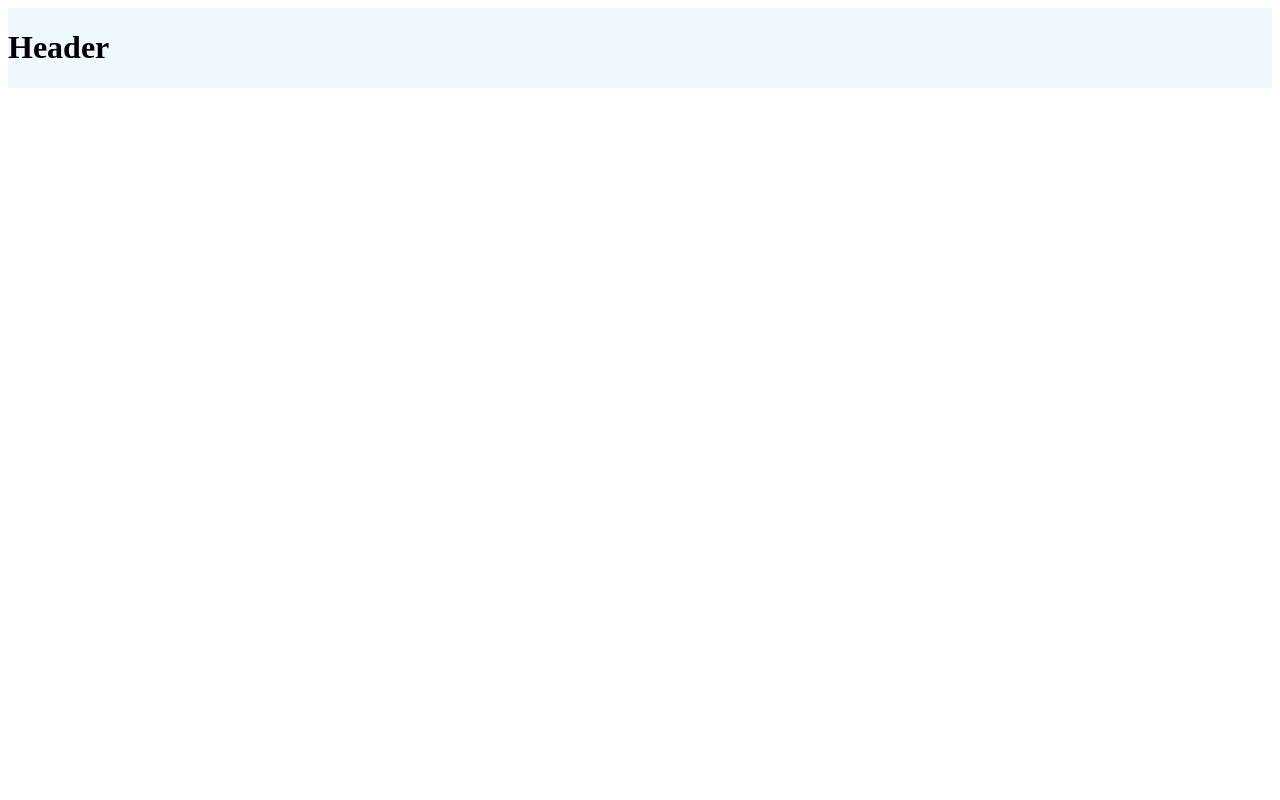
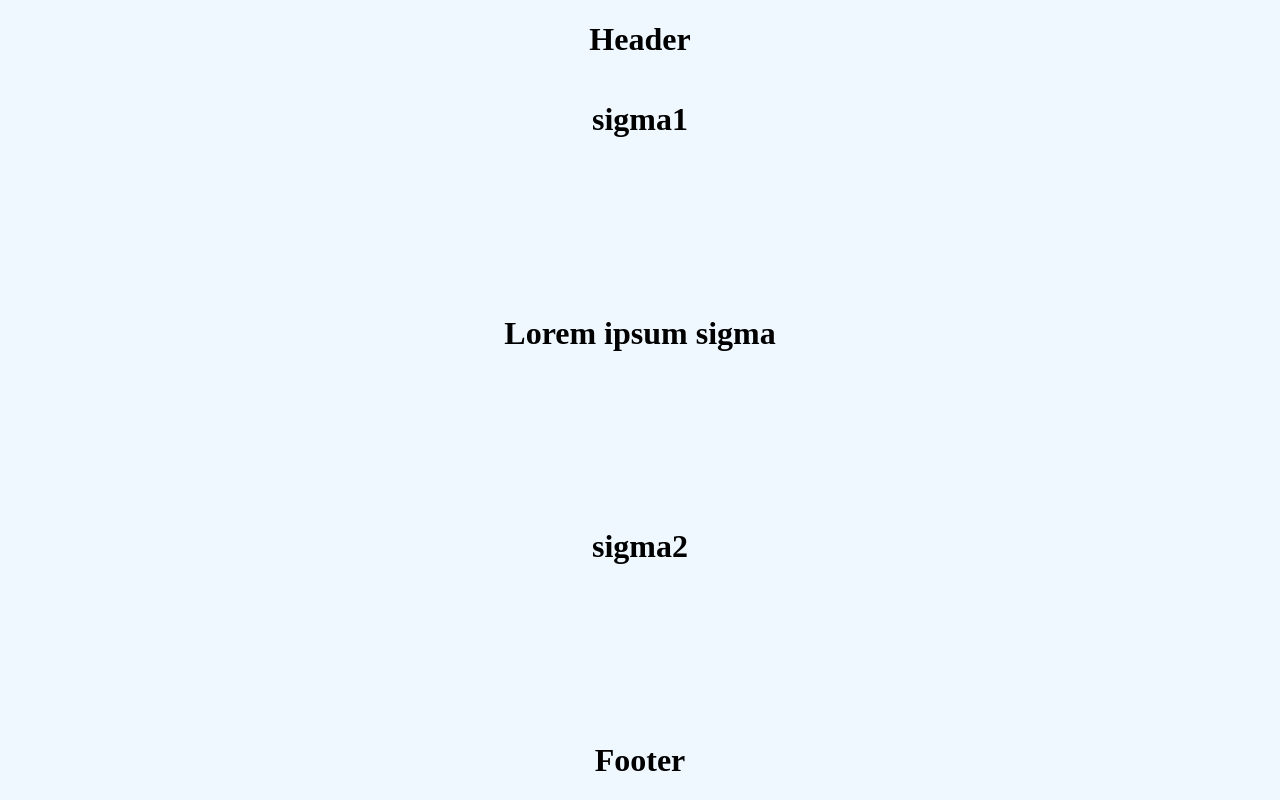
Before and after one commit to kpasic/flexbox-projekat, a plain HTML site: page index.html in a window 1280 px wide. Drawn offline with Linux system fonts and the light colour scheme.

Commit message:
Implement basic flex styling

```diff
--- a/index.html
+++ b/index.html
@@ -11,12 +11,16 @@
                 <h1>Header</h1>
             </div>
             <div class="content">
-                <div class="side"></div>
-                <div class="main"></div>
-                <div class="side"></div>
+                <div class="side"><h1>sigma1</h1></div>
+                <div class="main">
+                    <h1>Lorem ipsum sigma</h1>
+                </div>
+                <div class="side">
+                    <h1>sigma2</h1>
+                </div>
             </div>
             <div class="footer">
-
+                <h1>Footer</h1>
             </div>
         </div>
     </body>
--- a/style.css
+++ b/style.css
@@ -1,9 +1,25 @@
 *{
     box-sizing: border-box;
 }
+html,body{
+    padding: 0;
+    margin: 0;
+    height: 100%;
+}
 
 .container{
-    width: 100%;
-    display:flex;
+    height: 100%;
+    display: flex;
+    flex-direction: column;
+    text-align: center;
     background-color: aliceblue;
 }
+
+.content{
+    display: flex;
+    flex-flow: row wrap;
+    height: 100%;
+}
+.content > * {
+    flex: 1 100%;
+}
```
